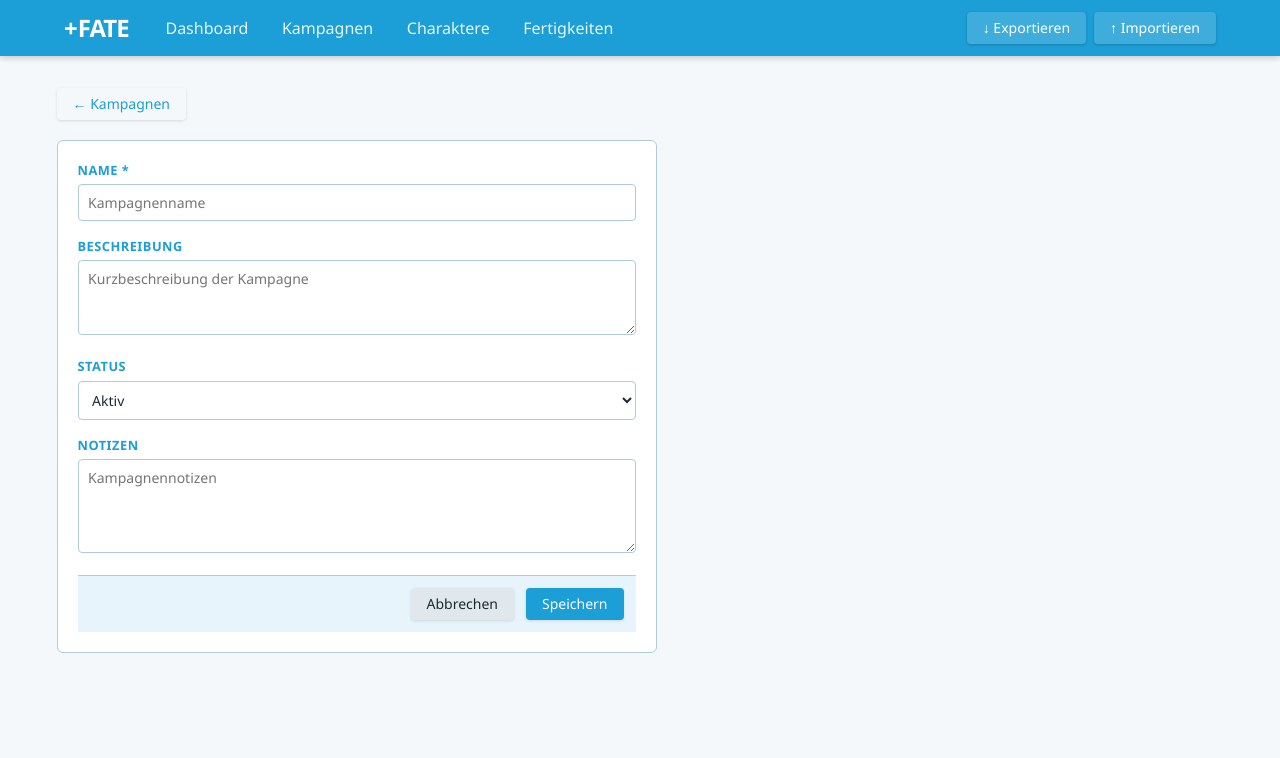
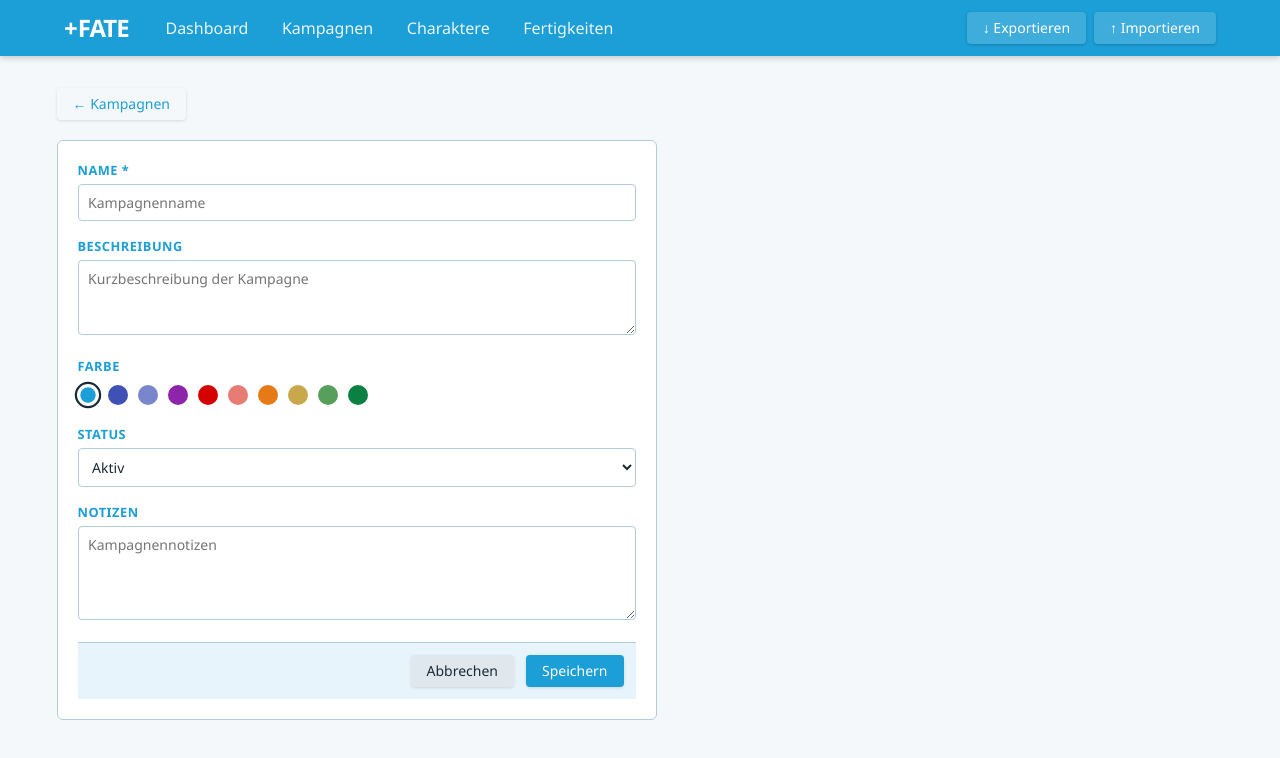
Before and after one commit to timengel/fate-copilot, a Vue app: page /campaigns/new in a window 1280 px wide. Shown: the top 758 px of the page. Built offline with nearby package versions, Linux system fonts and the light colour scheme.

Commit message:
feat: color picker for campaigns

```diff
--- a/src/components/campaign/CampaignForm.vue
+++ b/src/components/campaign/CampaignForm.vue
@@ -1,6 +1,7 @@
 <script setup lang="ts">
 import { reactive } from 'vue'
 import type { Campaign } from '../../types'
+import ColorPicker from '../shared/ColorPicker.vue'
 import FateButton from '../shared/FateButton.vue'
 
 const props = defineProps<{ campaign: Campaign }>()
@@ -27,6 +28,11 @@ function save() {
     <div class="form-group">
       <label class="form-label">Beschreibung</label>
       <textarea class="form-control" v-model="form.description" placeholder="Kurzbeschreibung der Kampagne" rows="3" />
+    </div>
+
+    <div class="form-group">
+      <label class="form-label">Farbe</label>
+      <ColorPicker v-model="form.color" />
     </div>
 
     <div class="form-group">
--- a/src/components/character/CharacterForm.vue
+++ b/src/components/character/CharacterForm.vue
@@ -2,6 +2,7 @@
 import { computed, reactive, watch } from 'vue'
 import type { Character, Stunt } from '../../types'
 import { CHARACTER_COLORS } from '../../types'
+import ColorPicker from '../shared/ColorPicker.vue'
 import AspectFields from './AspectFields.vue'
 import SkillPyramid from './SkillPyramid.vue'
 import StressTrack from './StressTrack.vue'
@@ -65,18 +66,7 @@ defineExpose({ save })
           </div>
           <div class="field-row">
             <label class="field-label">Farbe</label>
-            <div class="color-picker">
-              <button
-                v-for="c in CHARACTER_COLORS"
-                :key="c.id"
-                class="color-swatch"
-                :class="{ active: (form.color ?? 'pfau') === c.id }"
-                :style="{ background: c.primary }"
-                :title="c.label"
-                type="button"
-                @click="form.color = c.id"
-              />
-            </div>
+            <ColorPicker v-model="form.color" />
           </div>
         </div>
         <div class="allgemeines-right">
@@ -389,37 +379,6 @@ defineExpose({ save })
   background: var(--fate-blue-light);
 }
 
-/* COLOR PICKER */
-.color-picker {
-  display: flex;
-  gap: 10px;
-  flex-wrap: wrap;
-  align-items: center;
-  padding: 4px 0;
-}
-
-.color-swatch {
-  width: 20px;
-  height: 20px;
-  border-radius: 50%;
-  border: 3px solid transparent;
-  outline: 2px solid transparent;
-  cursor: pointer;
-  padding: 0;
-  flex-shrink: 0;
-  transition: transform 0.15s, outline-color 0.15s, border-color 0.15s;
-}
-
-.color-swatch:hover {
-  transform: scale(1.15);
-  outline-color: rgba(0, 0, 0, 0.2);
-}
-
-.color-swatch.active {
-  border-color: #fff;
-  outline-color: var(--fate-text);
-  transform: scale(1.1);
-}
 
 @container main (width < 768px) {
   .sheet-two-col {
--- /dev/null
+++ b/src/components/shared/ColorPicker.vue
@@ -0,0 +1,54 @@
+<script setup lang="ts">
+import { CHARACTER_COLORS } from '../../types'
+
+const props = defineProps<{ modelValue?: string }>()
+const emit = defineEmits<{ 'update:modelValue': [value: string] }>()
+</script>
+
+<template>
+  <div class="color-picker">
+    <button
+      v-for="c in CHARACTER_COLORS"
+      :key="c.id"
+      class="color-swatch"
+      :class="{ active: (props.modelValue ?? 'pfau') === c.id }"
+      :style="{ background: c.primary }"
+      :title="c.label"
+      type="button"
+      @click="emit('update:modelValue', c.id)"
+    />
+  </div>
+</template>
+
+<style scoped>
+.color-picker {
+  display: flex;
+  gap: 10px;
+  flex-wrap: wrap;
+  align-items: center;
+  padding: 4px 0;
+}
+
+.color-swatch {
+  width: 20px;
+  height: 20px;
+  border-radius: 50%;
+  border: 3px solid transparent;
+  outline: 2px solid transparent;
+  cursor: pointer;
+  padding: 0;
+  flex-shrink: 0;
+  transition: transform 0.15s, outline-color 0.15s, border-color 0.15s;
+}
+
+.color-swatch:hover {
+  transform: scale(1.15);
+  outline-color: rgba(0, 0, 0, 0.2);
+}
+
+.color-swatch.active {
+  border-color: #fff;
+  outline-color: var(--fate-text);
+  transform: scale(1.1);
+}
+</style>
--- a/src/types/index.ts
+++ b/src/types/index.ts
@@ -105,6 +105,7 @@ export interface Campaign {
   description: string
   status: CampaignStatus
   notes: string
+  color?: string
   milestones?: Milestone[]
 }
 
--- a/src/views/CampaignDetailView.vue
+++ b/src/views/CampaignDetailView.vue
@@ -7,6 +7,7 @@ import CampaignForm from '../components/campaign/CampaignForm.vue'
 import MilestoneTimeline from '../components/campaign/MilestoneTimeline.vue'
 import FateButton from '../components/shared/FateButton.vue'
 import type { Campaign, CampaignStatus, Milestone } from '../types'
+import { CHARACTER_COLORS } from '../types'
 
 const props = defineProps<{
   isNew?: boolean
@@ -20,6 +21,11 @@ const charactersStore = useCharactersStore()
 
 const id = computed(() => route.params.id as string)
 const isEditing = ref(props.isNew || props.editMode || false)
+
+const colorVars = computed(() => {
+  const c = CHARACTER_COLORS.find(c => c.id === campaign.value?.color) ?? CHARACTER_COLORS[0]!
+  return { '--fate-blue': c.primary, '--fate-blue-dark': c.dark, '--fate-blue-light': c.light }
+})
 
 const campaign = computed(() => {
   if (props.isNew) {
@@ -103,7 +109,7 @@ function updateMilestone(milestone: Milestone) {
 </script>
 
 <template>
-  <div class="detail-view">
+  <div class="detail-view" :style="colorVars">
     <div v-if="!campaign && !isNew" class="not-found">
       Kampagne nicht gefunden.
       <FateButton variant="link" @click="router.push('/campaigns')">← Zurück</FateButton>
--- a/src/views/CampaignsView.vue
+++ b/src/views/CampaignsView.vue
@@ -2,7 +2,13 @@
 import { useRouter } from 'vue-router'
 import { useCampaignsStore } from '../stores/campaigns'
 import FateButton from '../components/shared/FateButton.vue'
-import type { CampaignStatus } from '../types'
+import type { Campaign, CampaignStatus } from '../types'
+import { CHARACTER_COLORS } from '../types'
+
+function colorVarsFor(campaign: Campaign) {
+  const c = CHARACTER_COLORS.find(c => c.id === campaign.color) ?? CHARACTER_COLORS[0]!
+  return { '--fate-blue': c.primary, '--fate-blue-dark': c.dark, '--fate-blue-light': c.light }
+}
 
 const router = useRouter()
 const store = useCampaignsStore()
@@ -36,6 +42,7 @@ function deleteCampaign(id: string, name: string) {
         v-for="campaign in store.campaigns"
         :key="campaign.id"
         class="campaign-card"
+        :style="colorVarsFor(campaign)"
         @click="router.push(`/campaigns/${campaign.id}`)"
       >
         <div class="card-header">{{ campaign.name }}</div>
```
